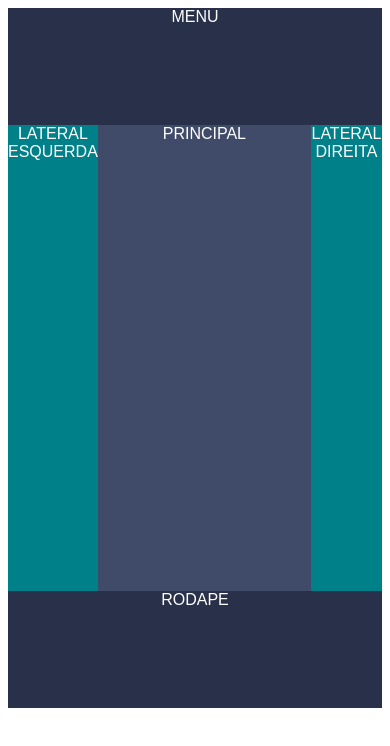
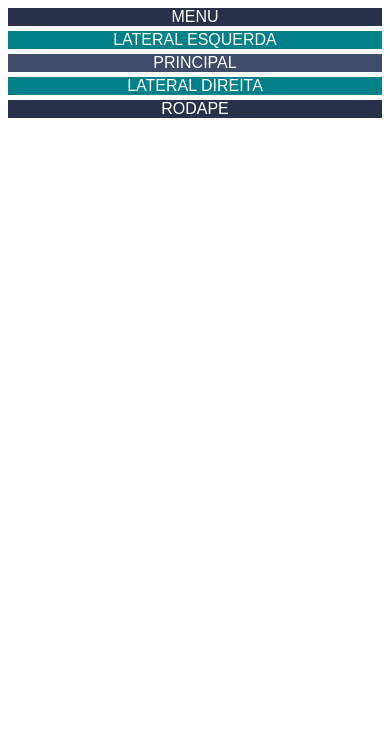
Before and after one commit to acaciomartins/grid-layout, a plain HTML site: page index.html in a window 390 px wide. Drawn offline with Linux system fonts and the light colour scheme.

Commit message:
tornar responsivo - celular e tablet

```diff
--- a/index.css
+++ b/index.css
@@ -37,8 +37,33 @@ body {
     grid-area: rodape;
 }
 
+@media only screen and (max-width: 700px) {
+    .container {
+      grid-template-columns: 1fr 1fr;
+      grid-template-rows: repeat(4, 1fr);
+      grid-template-areas:
+        'menu menu'
+        'lateral-esquerda conteudo-principal'
+        'lateral-direita lateral-direita'
+        'rodape rodape';
+      grid-gap: 10px;
+      height: 100%;
+    }
+
+  }
+
 @media only screen and (max-width: 500px) {
     .container {
-
-    }
+        grid-template-columns: 1fr;
+        grid-template-rows: 1fr;
+        grid-auto-rows: 1fr;
+        grid-template-areas:
+          'menu'
+          'lateral-esquerda'
+          'conteudo-principal'
+          'lateral-direita'
+          'rodape';
+        grid-gap: 5px;
+        height: 100%;
+      }
 }
```
